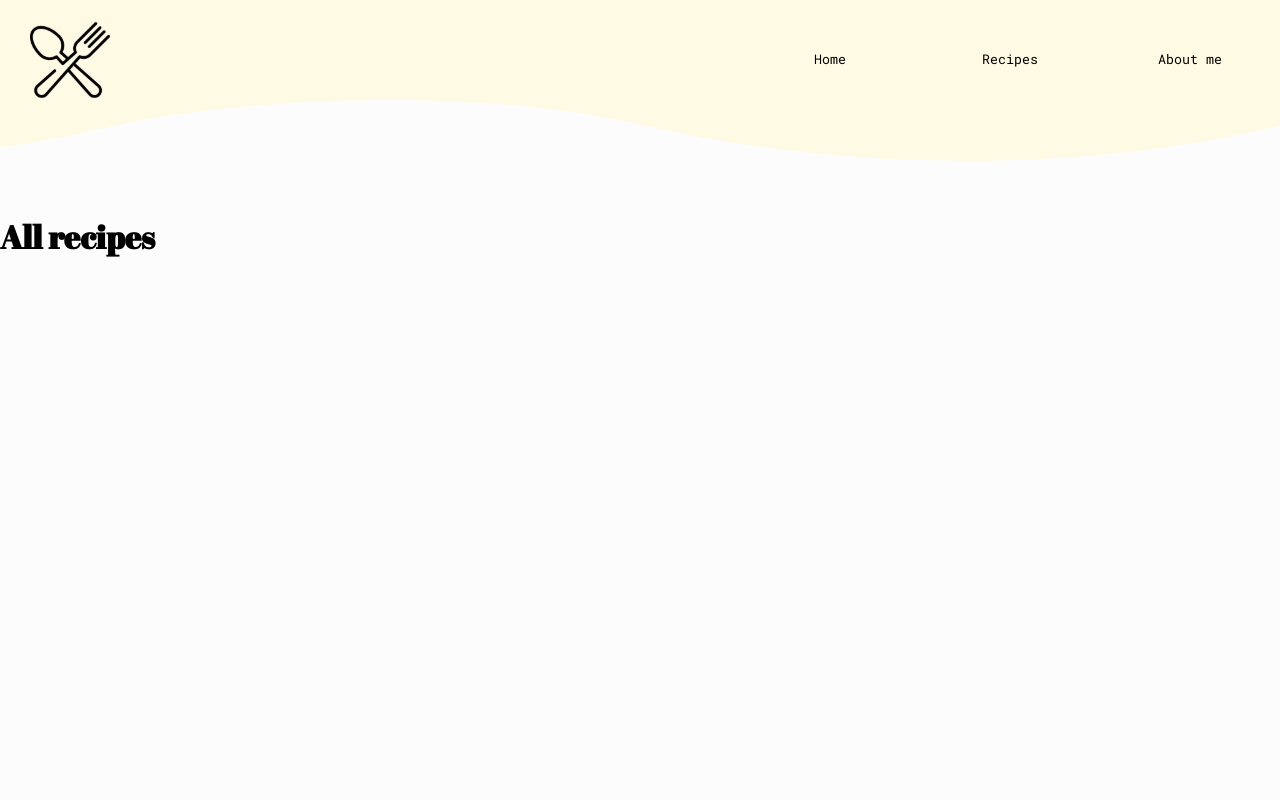
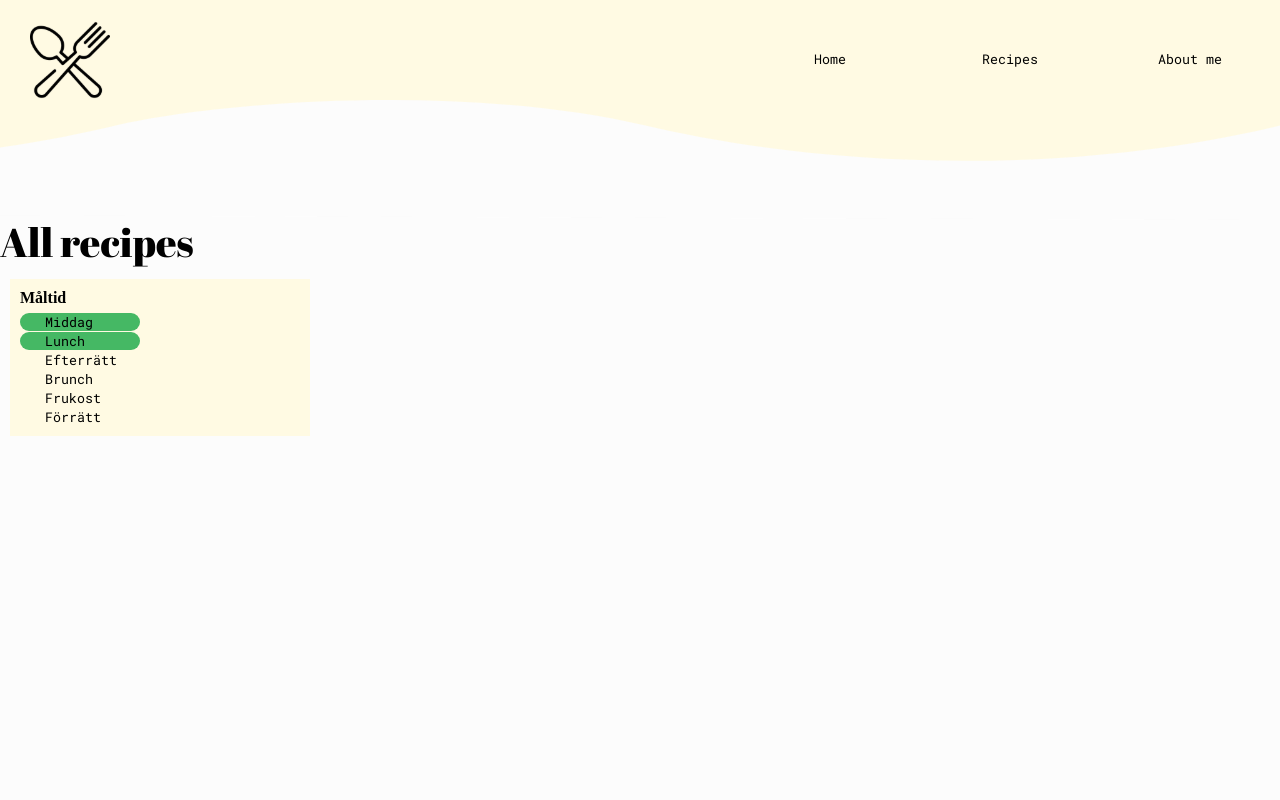
Before and after one commit to CeceStar/recipes-webpage, a React (Create React App) app: page /recipes in a window 1280 px wide. Shown: the top 800 px of the page. Built offline with nearby package versions, Linux system fonts and the light colour scheme.

Commit message:
Starting the all recipes site

```diff
--- a/src/assets/styles/base/_general.scss
+++ b/src/assets/styles/base/_general.scss
@@ -22,6 +22,8 @@ h1 {
 
 h2 {
   font-family: $headings;
+  font-size: 2.5rem;
+  font-weight: 400;
 }
 
 h3 {
--- a/src/assets/styles/components/_buttons.scss
+++ b/src/assets/styles/components/_buttons.scss
@@ -9,6 +9,23 @@ button {
   background-color: $green;
   padding: 10px;
   border-radius: 30px;
+}
+
+.clicked-filter-btn {
+  outline: none;
+  text-decoration: none;
+  border: transparent;
+  background-color: $green;
+  width: 120px;
+  border-radius: 30px;
+  text-align: left;
+  padding-left: 25px;
+}
+
+.filter-btn {
+  background: none;
+  border: none;
+  padding-left: 25px;
 }
 
 @media only screen and (min-width: 680px) {
--- a/src/assets/styles/pages/_all-recipes.scss
+++ b/src/assets/styles/pages/_all-recipes.scss
@@ -2,3 +2,22 @@
   height: 900px;
   background-color: $white;
 }
+
+.filters-container {
+  max-width: 300px;
+  margin: 10px;
+}
+
+.box-of-filters {
+  background-color: $bright-yellow;
+  width: 100%;
+  padding: 10px;
+  h4 {
+    padding-bottom: 5px;
+  }
+  ul {
+    li {
+      list-style-type: none;
+    }
+  }
+}
--- a/src/assets/styles/pages/_mainpage.scss
+++ b/src/assets/styles/pages/_mainpage.scss
@@ -43,6 +43,7 @@
 .super-title {
   font-size: 5rem;
   text-align: right;
+  padding-right: 20px;
 }
 
 .btn-hero {
--- a/src/assets/styles/styles.css
+++ b/src/assets/styles/styles.css
@@ -74,6 +74,8 @@ h1 {
 
 h2 {
   font-family: "Abril Fatface", cursive;
+  font-size: 2.5rem;
+  font-weight: 400;
 }
 
 h3 {
@@ -108,6 +110,23 @@ button {
   background-color: #45B864;
   padding: 10px;
   border-radius: 30px;
+}
+
+.clicked-filter-btn {
+  outline: none;
+  text-decoration: none;
+  border: transparent;
+  background-color: #45B864;
+  width: 120px;
+  border-radius: 30px;
+  text-align: left;
+  padding-left: 25px;
+}
+
+.filter-btn {
+  background: none;
+  border: none;
+  padding-left: 25px;
 }
 
 @media only screen and (min-width: 680px) {
@@ -395,6 +414,7 @@ button {
 .super-title {
   font-size: 5rem;
   text-align: right;
+  padding-right: 20px;
 }
 
 .btn-hero {
@@ -407,4 +427,23 @@ button {
   height: 900px;
   background-color: #FCFCFC;
 }
+
+.filters-container {
+  max-width: 300px;
+  margin: 10px;
+}
+
+.box-of-filters {
+  background-color: #FFFAE3;
+  width: 100%;
+  padding: 10px;
+}
+
+.box-of-filters h4 {
+  padding-bottom: 5px;
+}
+
+.box-of-filters ul li {
+  list-style-type: none;
+}
 /*# sourceMappingURL=styles.css.map */
--- a/src/components/All-Recipes/allrecipes.tsx
+++ b/src/components/All-Recipes/allrecipes.tsx
@@ -1,10 +1,12 @@
 import React from "react";
+import Filters from "./filters";
 
 function AllRecipes() {
   return (
     <>
       <div className="background-frame-all-recipes">
-        <h1>All recipes</h1>
+        <h2>All recipes</h2>
+        <Filters />
       </div>
     </>
   );
--- /dev/null
+++ b/src/components/All-Recipes/filters.tsx
@@ -0,0 +1,31 @@
+function Filters() {
+  return (
+    <div className="filters-container">
+      <div className="box-of-filters">
+        <h4>Måltid</h4>
+        <ul>
+          <li>
+            <button className="clicked-filter-btn">Middag</button>
+          </li>
+          <li>
+            <button className="clicked-filter-btn">Lunch</button>
+          </li>
+          <li>
+            <button className="filter-btn">Efterrätt</button>
+          </li>
+          <li>
+            <button className="filter-btn">Brunch</button>
+          </li>
+          <li>
+            <button className="filter-btn">Frukost</button>
+          </li>
+          <li>
+            <button className="filter-btn">Förrätt</button>
+          </li>
+        </ul>
+      </div>
+    </div>
+  );
+}
+
+export default Filters;
```
Also changed, not shown: 1 other file (tests, documents, lock files or other folders).
